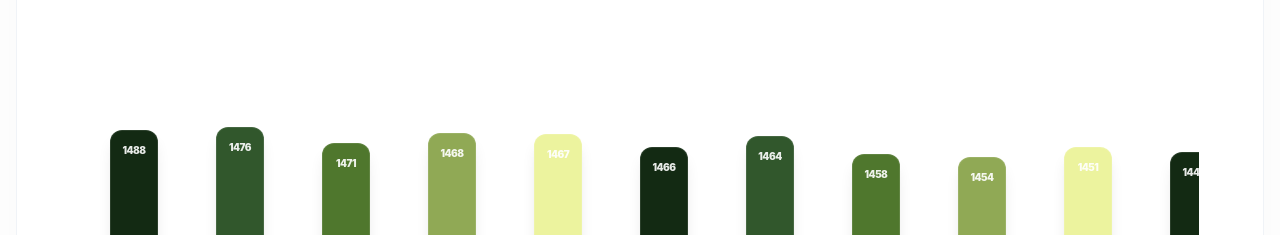
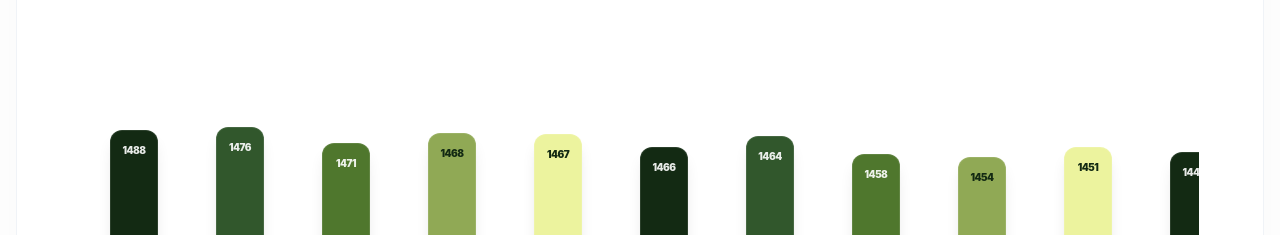
Before and after one commit to dagchain-official/daggpt-landing, a React (Create React App) app: page / in a window 1280 px wide. Shown: the part 2000-2235 px from the top of the page. Built offline with nearby package versions, Linux system fonts and the light colour scheme; no server answers.

Commit message:
Auto-sync after agent response

```diff
--- a/src/components/ModelPerformance.jsx
+++ b/src/components/ModelPerformance.jsx
@@ -225,10 +225,12 @@ export function ModelPerformance() {
                               >
                                 <div className="absolute inset-0 bg-white/5 opacity-0 group-hover:opacity-100 transition-opacity rounded-xl" />
 
-                                {/* Score at top of bar */}
-                                <div className="pt-3 text-[10px] font-black text-white/90 tracking-tighter z-10">
-                                  {model.score}
-                                </div>
+                                  {/* Score at top of bar */}
+                                  <div className={`pt-3 text-[10px] font-black tracking-tighter z-10 ${
+                                    (index % greenPalette.length) >= 3 ? 'text-[#132A13]' : 'text-white/90'
+                                  }`}>
+                                    {model.score}
+                                  </div>
 
                                 {/* Logo in circle at bottom of bar */}
                                 <div className="absolute -bottom-6 w-10 h-10 bg-white rounded-full shadow-xl flex items-center justify-center border border-slate-100 group-hover:scale-110 transition-transform z-20">
```
